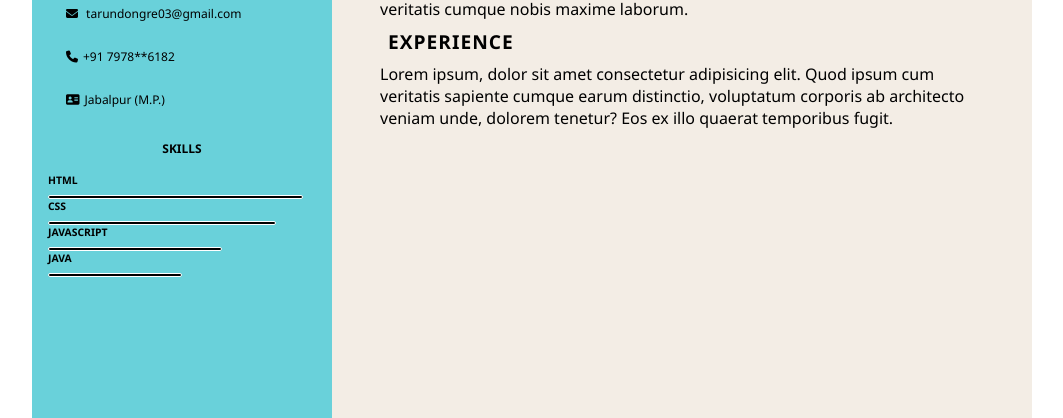
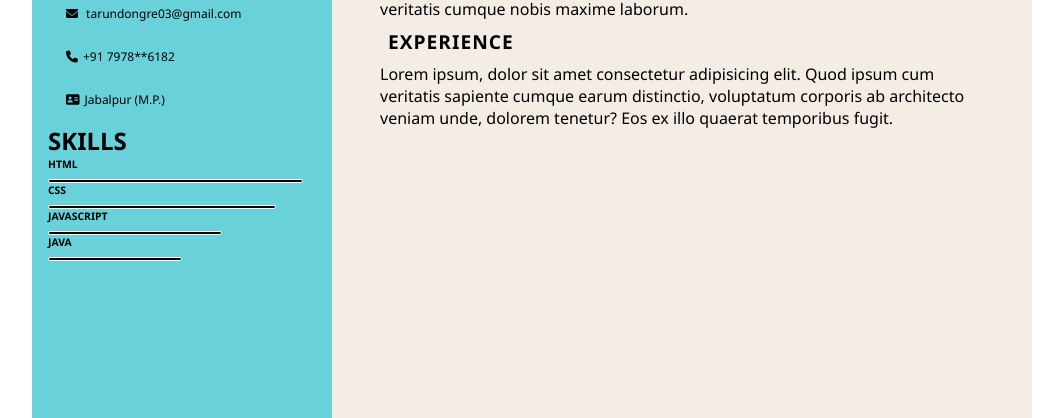
Before and after one commit to Tarundon/Selectors-Basic-Selectors-Combinators-Id-selector-Class-selector---Post-Class---Responsive-Resum, a plain HTML site: page index.html in a window 1280 px wide. Shown: the part 382-800 px from the top of the page, without its empty margins (32-1095 px from the left). Drawn offline with Linux system fonts and the light colour scheme.

Commit message:
fourth commit

```diff
--- a/index.html
+++ b/index.html
@@ -77,7 +77,7 @@
                     <li class="contact"><i class='fas fa-address-card'></i>Jabalpur (M.P.)</li>
                 </ul>
             </div>
-            <div class="skills-container"><h2 class="skills-title">SKILLS</h2>
+            <div class="skills-container"><h2 class="skills">SKILLS</h2>
 
 
 
```
